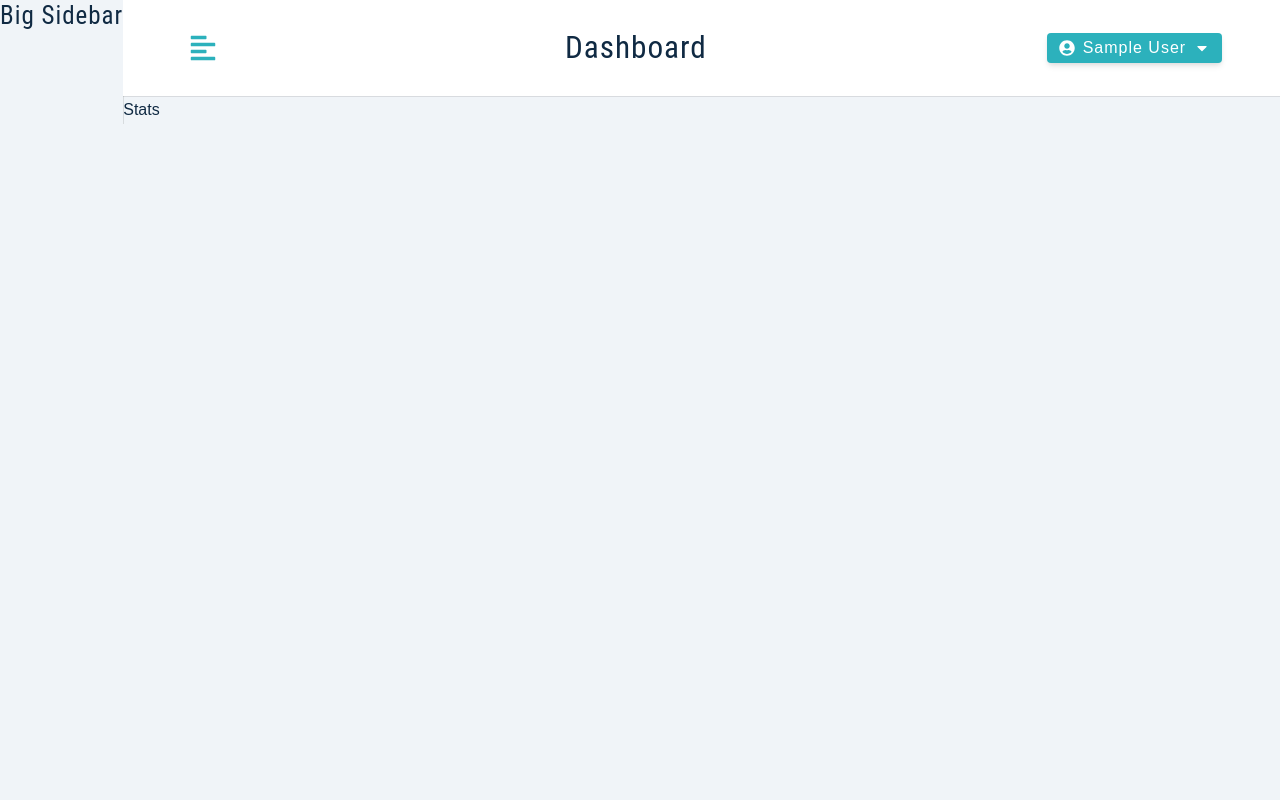
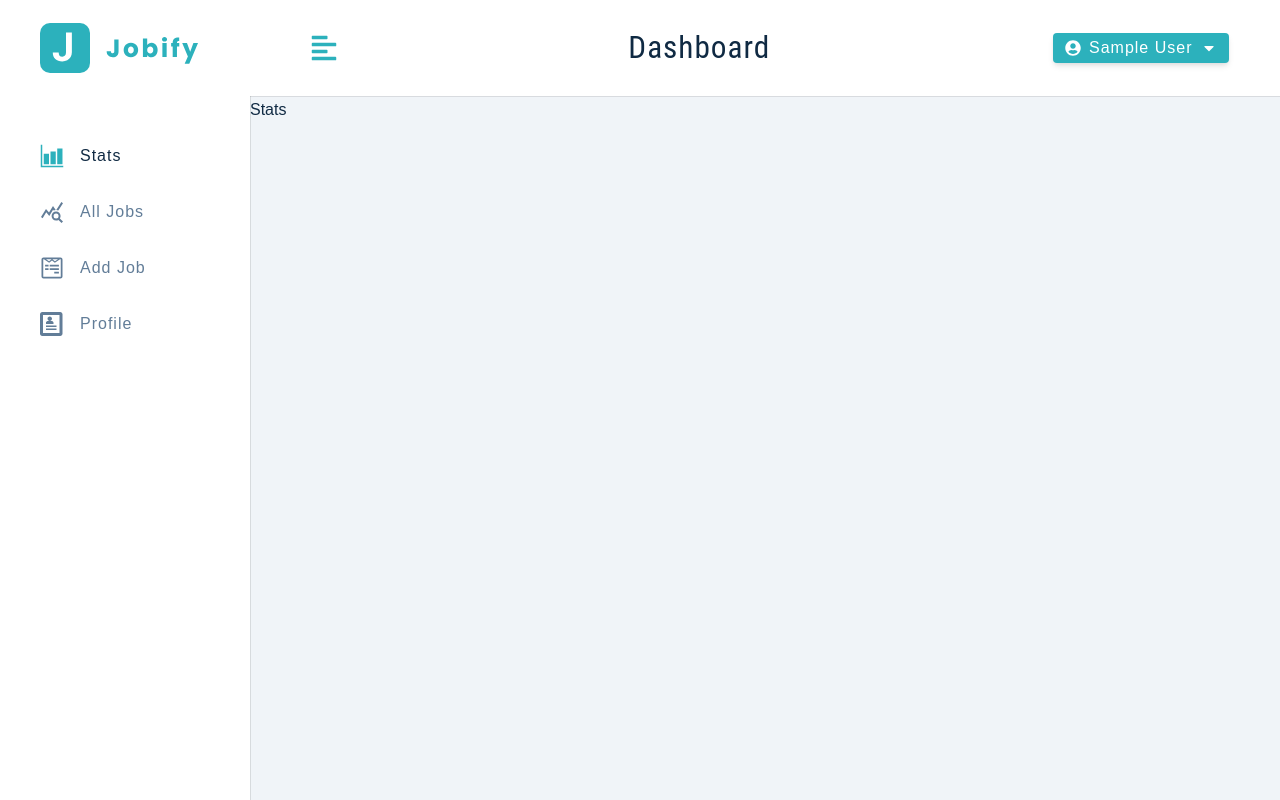
Before and after one commit to jeremydurden/jobify, a React (Create React App) app in the folder client/: page / in a window 1280 px wide. Built offline with nearby package versions, Linux system fonts and the light colour scheme; sample sign-in values are in the browser's storage.

Commit message:
finishing up big side-bar

```diff
--- a/client/src/components/BigSidebar.js
+++ b/client/src/components/BigSidebar.js
@@ -1,10 +1,26 @@
+import { useAppContext } from "../context/appContext";
+import NavLinks from "./NavLinks";
+import Logo from "../components/Logo";
 import Wrapper from "../assets/wrappers/BigSidebar";
 
 const BigSidebar = () => {
+  const { showSidebar, toggleSidebar } = useAppContext();
   return (
     <Wrapper>
-      <h4>Big Sidebar</h4>
+      <div
+        className={
+          showSidebar ? "sidebar-container " : "sidebar-container show-sidebar"
+        }
+      >
+        <div className="content">
+          <header>
+            <Logo />
+          </header>
+          <NavLinks toggleSidebar={toggleSidebar} />
+        </div>
+      </div>
     </Wrapper>
   );
 };
+
 export default BigSidebar;
--- a/client/src/components/SmallSidebar.js
+++ b/client/src/components/SmallSidebar.js
@@ -1,12 +1,10 @@
 import { useAppContext } from "../context/appContext";
-import { NavLink } from "react-router-dom";
-import links from "../utils/links";
 import { FaTimes } from "react-icons/fa";
 import Logo from "./Logo";
 import Wrapper from "../assets/wrappers/SmallSidebar";
 import NavLinks from "./NavLinks";
 
-export const SmallSidebar = () => {
+const SmallSidebar = () => {
   const { showSidebar, toggleSidebar } = useAppContext();
   return (
     <Wrapper>
```
